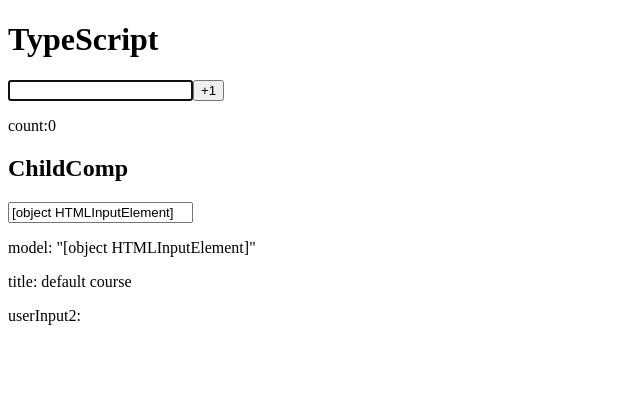
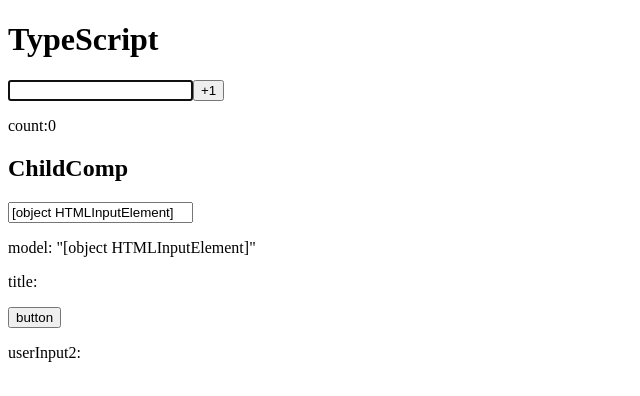
Before and after one commit to reo0306/vue-practise, a Vue app in the folder vue-typescript-lesson/: page / in a window 1280 px wide. Shown: the top 396 px of the page, without its empty margins (0-640 px from the left). Built offline with nearby package versions, Linux system fonts and the light colour scheme; the HTML template or start-up script is replaced by a standard one.

Commit message:
add emit

```diff
--- a/vue-typescript-lesson/src/components/ChildComp.vue
+++ b/vue-typescript-lesson/src/components/ChildComp.vue
@@ -1,9 +1,11 @@
 <script setup lang="ts">
 // ts ver
+/*
 interface Course {
   title?: string
 }
 const { title = 'default course' } = defineProps<Course>()
+*/
 
 // js ver
 /*defineProps({
@@ -17,10 +19,17 @@ const { title = 'default course' } = defineProps<Course>()
 const [model, modifiers] = defineModel<string, 'trim' | 'uppercase'>({ required: true })
 console.log(modifiers.uppercase)
 //const model = defineModel({type: String, required: true})
+
+defineEmits<{
+  update: [count: number]
+}>()
+//defineEmits(['update'])
 </script>
+
 <template>
   <h2>ChildComp</h2>
   <input v-model="model" type="text" />
   <p>model: {{ model }}</p>
   <p>title: {{ title }}</p>
+  <button @click="$emit('update', 100)">button</button>
 </template>
```
